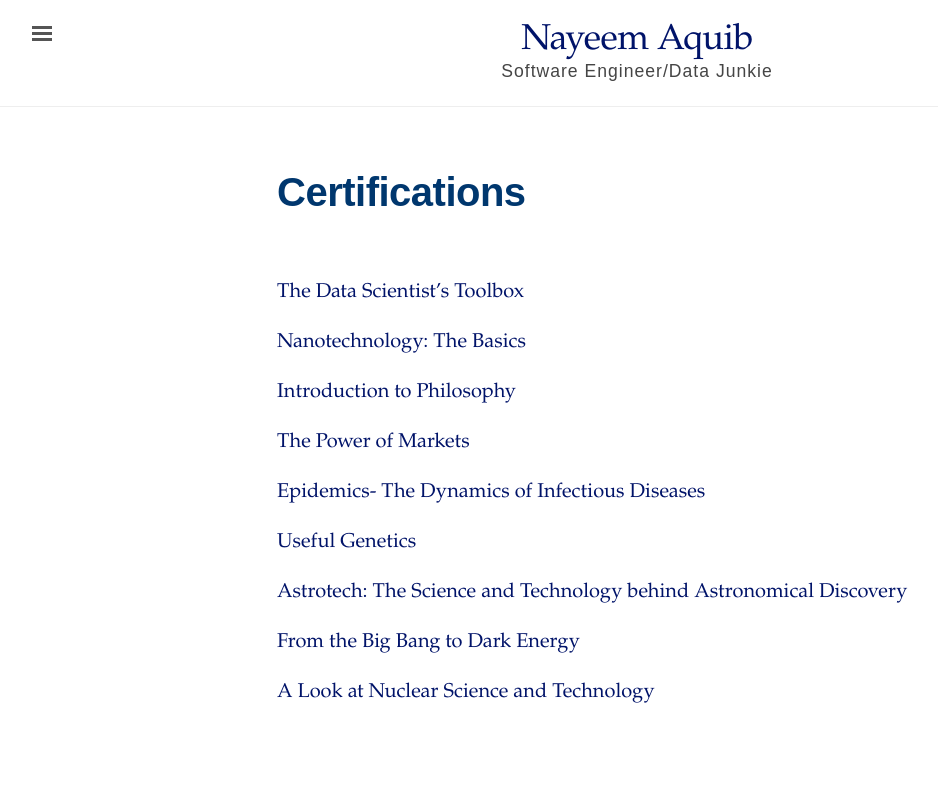
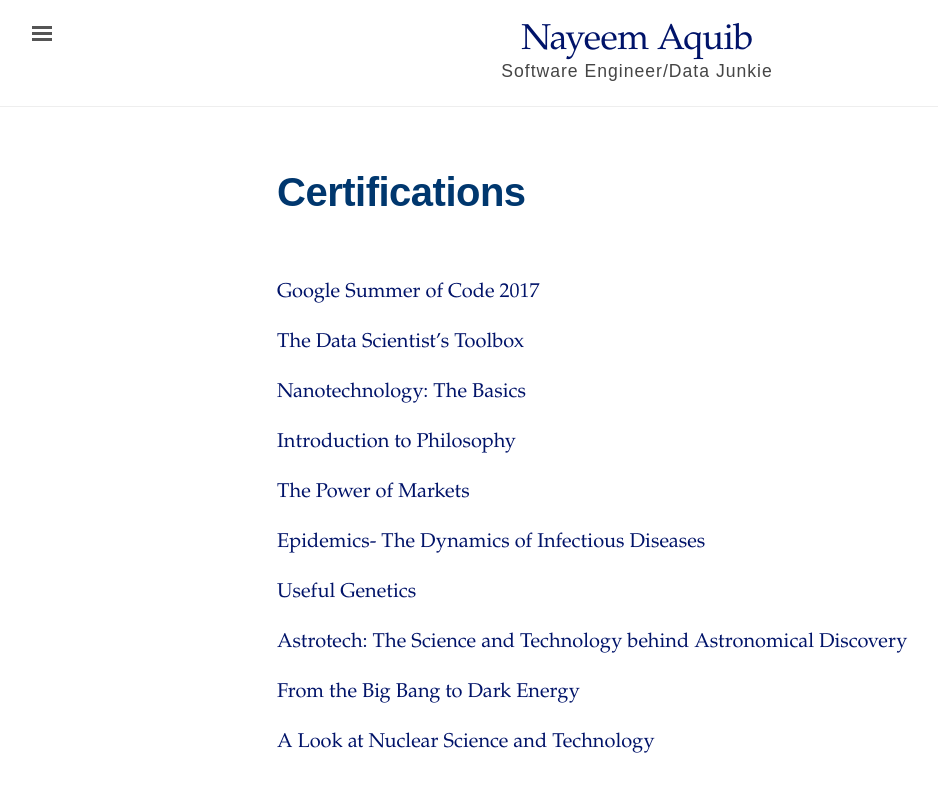
Before and after one commit to nayeemaquib/nayeemaquib.github.io, a Jekyll site: the page built from certifications.md, in a window 1280 px wide. Shown: the top 792 px of the page, without its empty margins (3-941 px from the left). Built offline with Jekyll 4.4.1, drawn with Linux system fonts in a browser that asks for light colours.

Commit message:
added gsoc certificate

```diff
--- a/certifications.md
+++ b/certifications.md
@@ -4,6 +4,8 @@
 ---
 
 <br>
+
+[Google Summer of Code 2017](https://s3.amazonaws.com/nayeemaquib.com/Others/Certifications/GSOC+Certificate.pdf)
 
 [The Data Scientist's Toolbox](https://www.coursera.org/account/accomplishments/certificate/QHVDM3M87Z)
 
```
